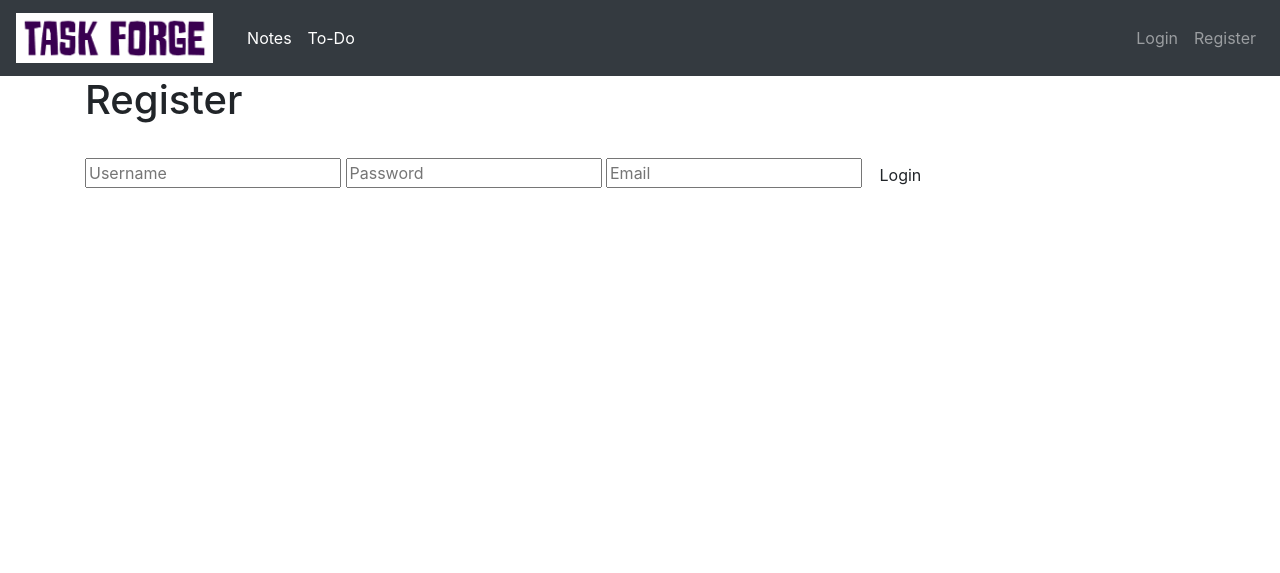
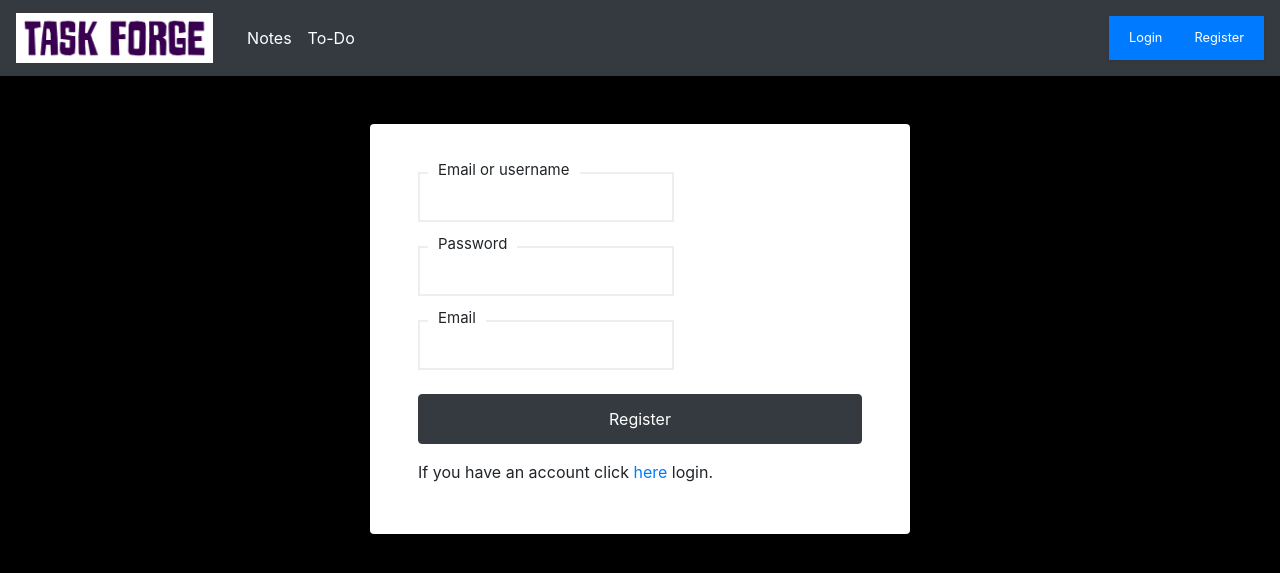
Before and after one commit to PawelekKlocek/TaskForge, a Flask app: page /register in a window 1280 px wide. Shown: the top 573 px of the page. Run offline with Flask 3, Linux system fonts and the light colour scheme; some libraries are stand-ins or nearby versions.

Commit message:
Login and register frontend

```diff
--- a/server.py
+++ b/server.py
@@ -1,41 +1,51 @@
-from flask import Flask, render_template, redirect, url_for, request
-
+from flask import Flask, render_template, redirect, url_for, request, session
+import sqlalchemy
 app = Flask(__name__)
 
-
+notes = []
 @app.route("/")
 def home():
     return render_template("index.html")
 
 @app.route("/notes")
 def notes():
-    return render_template("notes.html")
+    return render_template('notes.html')
 
 @app.route("/todo")
 def todo():
     return render_template("todo.html")
 #test
 #logging to page function
+users = {
+    'user1': 'password1',
+    'user2': 'password2',
+    'pawel': 'krol'
+}
+
 @app.route('/login', methods=['GET', 'POST'])
 def login():
+    error = None
     if request.method == 'POST':
         username = request.form['username']
         password = request.form['password']
-        if username != 'pawelek' or password != 'krol':
-            return redirect(url_for('login'))
+        if username not in users or users[username] != password:
+            error = "Invalid Credentials. Please try again."
         else:
             return redirect(url_for('home'))
-    return render_template('login.html')
+    return render_template('login.html', error=error)
 
 @app.route('/register', methods=['GET', 'POST'])
 def register():
+    error = None
     if request.method == 'POST':
         username = request.form['username']
         email = request.form['email']
         password = request.form['password']
-        if username != None and email != None and password != None:
+        if username != "" and email != "" and password != "":
             return redirect(url_for('home'))
-    return render_template('register.html')
+        else:
+            error = "Invalid Credentials. Please try again."
+    return render_template('register.html', error=error)
 
 
 
--- a/templates/base.html
+++ b/templates/base.html
@@ -5,11 +5,30 @@
 
     <link rel="stylesheet" href="https://stackpath.bootstrapcdn.com/bootstrap/4.3.1/css/bootstrap.min.css" integrity="sha384-ggOyR0iXCbMQv3Xipma34MD+dH/1fQ784/j6cY/iJTQUOhcWr7x9JvoRxT2MZw1T" crossorigin="anonymous">
     <title>{% block title%}{% endblock %}</title>
+    {%block logStyle%}{%endblock%}
     <style>
         .navbar-brand img {
             max-height: 50px;
             margin-right: 10px;
         }
+        .custom-nav {
+          --bs-nav-link-color: var(--bs-white);
+          --bs-nav-pills-link-active-color: var(--bs-primary);
+          --bs-nav-pills-link-active-bg: var(--bs-white);
+            display: flex;
+            justify-content: space-between;
+            align-items: center;
+        }
+        .nav-pills .nav-link {
+            background-color: #6c757d;
+            color: #fff;
+        }
+        .nav-pills .nav-link.login,
+        .nav-pills .nav-link.register {
+            background-color: #6c757d;
+            color: #fff;
+        }
+
     </style>
 </head>
 <body >
@@ -22,25 +41,29 @@
 	 </button>
          <div class="collapse navbar-collapse" id="navbarNav">
              <ul class="navbar-nav">
-	         <li class="nav-item active">
-                     <a class="nav-link" href="{{url_for('notes')}}">Notes <span class="sr-only">(current)</span></a>
+            <li class="nav-item active">
+             <a class="nav-link" href="{{url_for('notes')}}">Notes <span class="sr-only">(current)</span></a>
 		</li>
 		<li class="nav-item active">
-                     <a class="nav-link" href="{{url_for('todo')}}">To-Do <span class="sr-only">(current)</span></a>
+             <a class="nav-link" href="{{url_for('todo')}}">To-Do <span class="sr-only">(current)</span></a>
 		</li>
 	    </ul>
-        <ul class="navbar-nav ml-auto">
-            <li class="nav-item">
-                <a class="nav-link" href="{{url_for('login')}}">Login</a>
+    </div>
+        <ul class="nav nav-pills nav-fill gap-2 p-1 small bg-primary rounded-5 shadow-sm custom-nav" id="pillNav2" role="tablist">
+            <li class="nav-item" role="presentation">
+                <a class="nav-link active rounded-5" id="home-tab2" href="{{ url_for('login') }}" role="tab" aria-selected="true">Login</a>
             </li>
-            <li class="nav-item">
-                <a class="nav-link" href="{{url_for('register')}}">Register</a>
+            <li class="nav-item" role="presentation">
+                <a class="nav-link active rounded-5" id="home-tab2" href="{{ url_for('register') }}" role="tab" aria-selected="true">Register</a>
             </li>
         </ul>
-        </div>
     </nav>
-    {% block content %}
-    {% endblock %}
+
+
+    <div class="container-fluid">
+        {% block content %}
+        {% endblock %}
+    </div>
     <script src="https://code.jquery.com/jquery-3.3.1.slim.min.js" integrity="sha384-q8i/X+965DzO0rT7abK41JStQIAqVgRVzpbzo5smXKp4YfRvH+8abtTE1Pi6jizo" crossorigin="anonymous"></script>
     <script src="https://cdnjs.cloudflare.com/ajax/libs/popper.js/1.14.7/umd/popper.min.js" integrity="sha384-UO2eT0CpHqdSJQ6hJty5KVphtPhzWj9WO1clHTMGa3JDZwrnQq4sF86dIHNDz0W1" crossorigin="anonymous"></script>
     <script src="https://stackpath.bootstrapcdn.com/bootstrap/4.3.1/js/bootstrap.min.js" integrity="sha384-JjSmVgyd0p3pXB1rRibZUAYoIIy6OrQ6VrjIEaFf/nJGzIxFDsf4x0xIM+B07jRM" crossorigin="anonymous"></script>
--- a/templates/notes.html
+++ b/templates/notes.html
@@ -2,5 +2,5 @@
 
 {% block title %} Notes {% endblock%}
 {% block content %}
-<p> Tutaj zaimportujemy dodawanie notatek itp</p>
+<p> Witaj na stronie {{usr}}!</p>
 {%endblock%}
--- a/templates/register.html
+++ b/templates/register.html
@@ -1,22 +1,48 @@
 {% extends "base.html" %}
 
 {% block title %} Register {% endblock%}
+{% block logStyle%}
+    <style>
+        body{background: #000}
+        .card{border: none;height: 410px}
+        .forms-inputs{position: relative}
+        .forms-inputs span{position: absolute;top:-18px;left: 10px;background-color: #fff;padding: 5px 10px;font-size: 15px}
+        .forms-inputs input{height: 50px;border: 2px solid #eee}
+        .forms-inputs input:focus{box-shadow: none;outline: none;border: 2px solid #000}
+        .btn{height: 50px}.success-data{display: flex;flex-direction: column}
+        .bxs-badge-check{font-size: 90px }
+    </style>
+
+{%endblock%}
+
 {% block content %}
+<div class="container mt-5">
+    <div class="row d-flex justify-content-center">
+        <div class="col-md-6">
+            <div class="card px-5 py-5" id="form1">
+                <form method="POST" action="{{ url_for('register') }}">
+                    <div class="form-data" v-if="!submitted">
+                        <div class="forms-inputs mb-4"> <span>Email or username</span>
+                             <p><input type="text" name="username" value="{{request.form.username }}"></p>
+                        </div>
+                        <div class="forms-inputs mb-4"> <span>Password</span>
+                             <p><input type="password" name="password" value="{{request.form.password }}"></p>
+                        </div>
+                        <div class="forms-inputs mb-4"> <span>Email</span>
+                             <p><input type="email" name="email" value="{{request.form.password }}"></p>
+                        </div>
+                        <div class="mb-3">
+                            <button type="submit" class="btn btn-dark w-100">Register</button>
+                        </div>
+                        <p>If you have an account click <a href="{{ url_for('login') }}">here</a> login.</p>
+                        {% if error %}
+                        <p class="error"><strong>Error:</strong> {{ error }}</p>
+                        {% endif %}
+                    </div>
+                </form>
+            </div>
+        </div>
+    </div>
+</div>
 
-<div class="container">
-      <h1>Register</h1>
-      <br>
-      <form action="" method="post">
-        <input type="text" placeholder="Username" name="username" value="{{
-          request.form.username }}">
-         <input type="password" placeholder="Password" name="password" value="{{
-          request.form.password }}">
-         <input type="text" placeholder="Email" name="email" value="{{
-          request.form.email }}">
-        <input class="btn btn-default" type="submit" value="Login">
-      </form>
-      {% if error %}
-        <p class="error"><strong>Error:</strong> {{ error }}
-      {% endif %}
-</div>
 {%endblock%}
```
Also changed, not shown: templates/login.html (+40 -15 lines).
